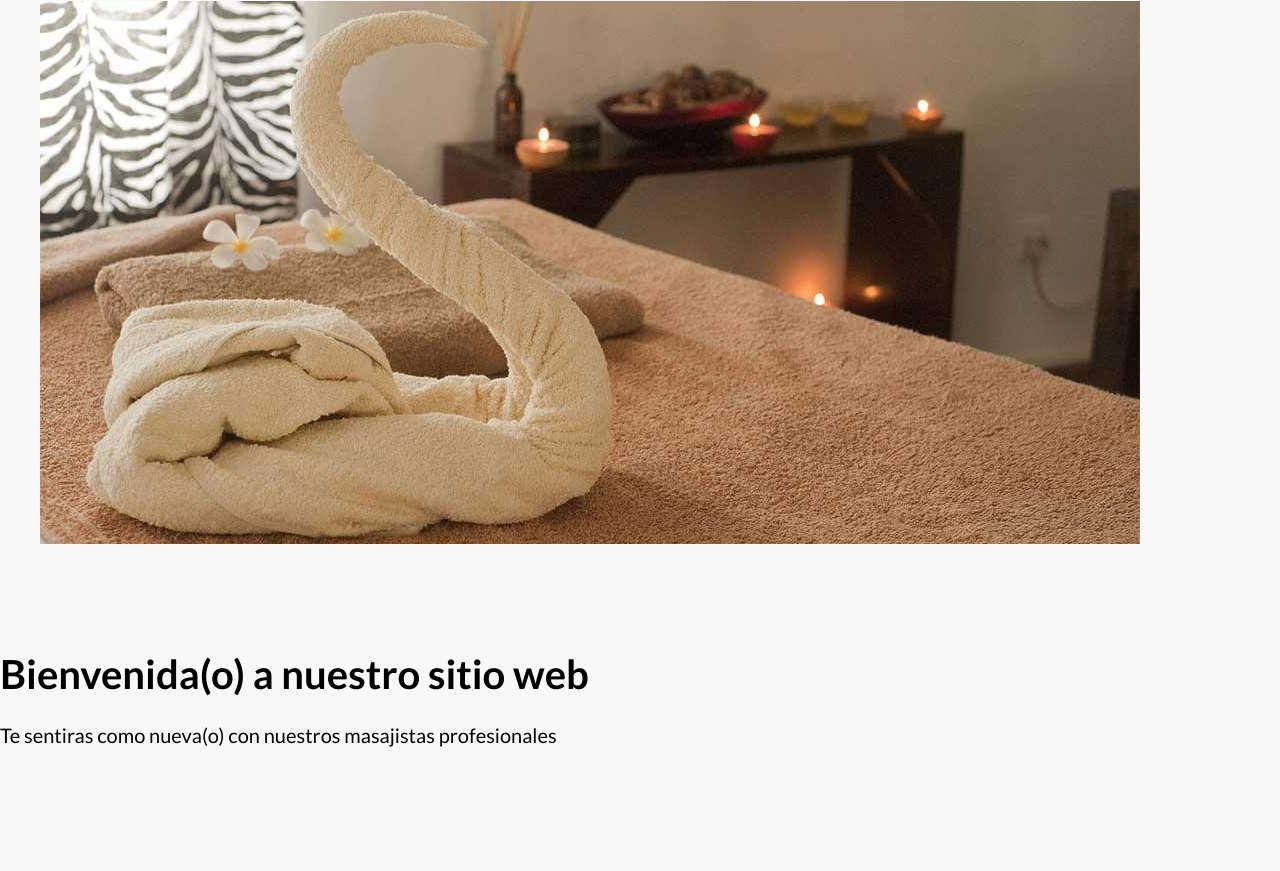
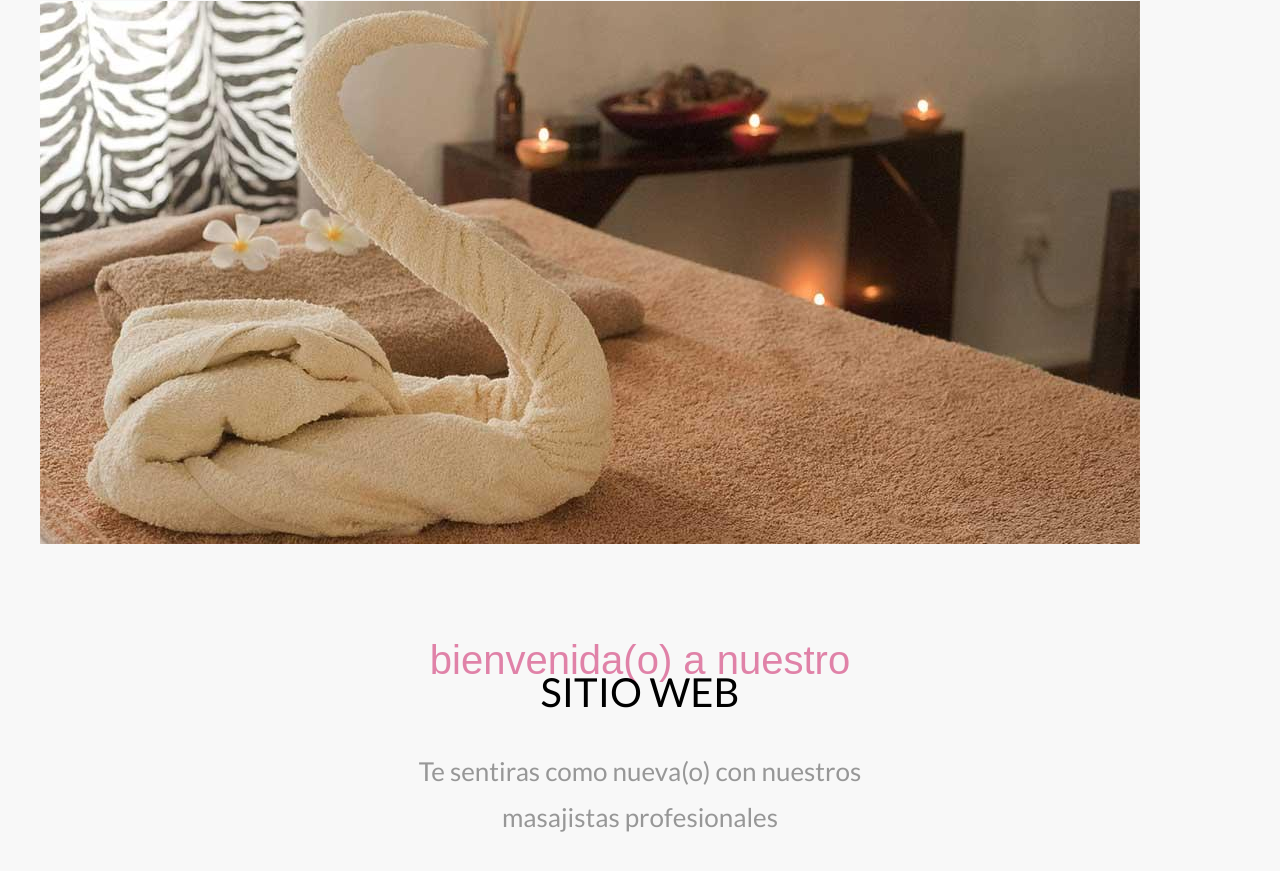
Before and after one commit to xandro2021/CarolinaSpa01, a website: page index.html in a window 1280 px wide. Shown: the part 390-1261 px from the top of the page. Before the commit the page ends 1237 px from the top, so only its background shows below. Drawn offline with Linux system fonts and the light colour scheme; a web font is replaced by a local one.

Commit message:
wecoming section:wq

```diff
--- a/src/scss/app.scss
+++ b/src/scss/app.scss
@@ -1,3 +1,4 @@
 @use 'base';
 @use 'ui/header';
 @use 'ui/social';
+@use 'ui/contenido';
--- a/src/scss/base/_mixins.scss
+++ b/src/scss/base/_mixins.scss
@@ -47,3 +47,20 @@
     gap: $espaciado;
     grid-template-columns: repeat($columnas, 1fr);
 }
+
+@mixin headingCursiva {
+    text-align: center;
+    color: v.$secundario;
+    font-family: v.$fuenteCursiva;
+    line-height: 0.8;
+    font-weight: 400;
+    text-transform: lowercase;
+    font-size: 4rem;
+
+    span {
+        color: v.$negro;
+        display: block;
+        text-transform: uppercase;
+        font-family: v.$fuentePrincipal;
+    }
+}
--- /dev/null
+++ b/src/scss/ui/contenido/_bienvenida.scss
@@ -0,0 +1,18 @@
+@use "base/variables" as v;
+@use "base/mixins" as m;
+
+.bienvenida {
+    text-align: center;
+
+    &__heading {
+        @include m.headingCursiva;
+    }
+
+    &__texto {
+        font-size: 2.6rem;
+        color: v.$gris;
+        max-width: 50rem;
+        margin: 4rem auto 0 auto;
+        line-height: 1.8;
+    }
+}
--- /dev/null
+++ b/src/scss/ui/contenido/_index.scss
@@ -0,0 +1 @@
+@forward 'bienvenida';
```
Also changed, not shown: build/css/app.css, 1 other file.
